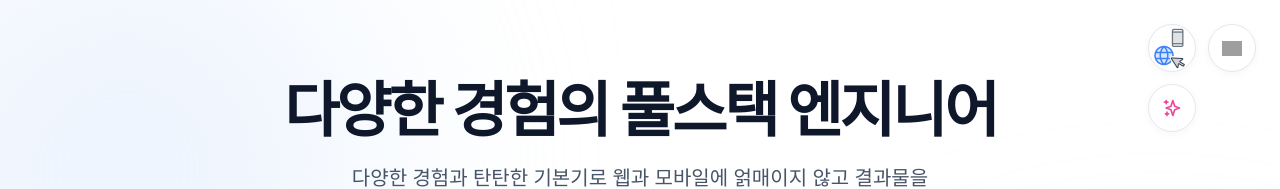
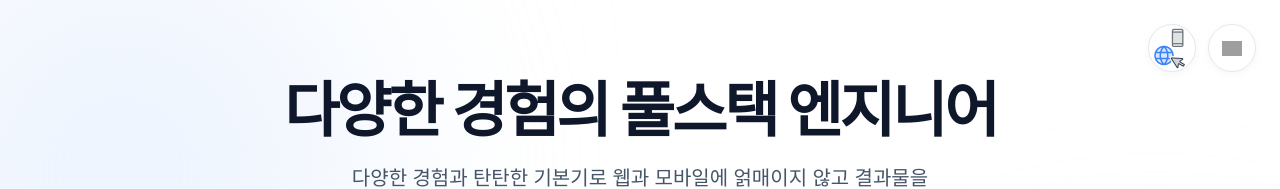
Before and after one commit to gyuminiai82/portfolio, a React (Vite) app: page / in a window 1280 px wide. Shown: the top 189 px of the page. Built offline with nearby package versions, Linux system fonts and the light colour scheme; grey boxes are pictures that could not be loaded; a web font is replaced by a local one.

Commit message:
UI: 페스티벌 플로팅 아이콘 제거

```diff
--- a/src/App.jsx
+++ b/src/App.jsx
@@ -122,44 +122,7 @@ function App() {
           </div>
         </a>
 
-        {/* 페스티벌 */}
-        <a
-          href="https://festival.minstudio.app"
-          target="_blank"
-          rel="noopener noreferrer"
-          className="group relative flex items-center justify-center w-12 h-12 bg-white hover:bg-slate-50 border border-slate-200 rounded-full shadow-[0_2px_8px_rgba(0,0,0,0.04)] hover:shadow-md transition-all duration-300 hover:-translate-y-0.5"
-        >
-          <svg xmlns="http://www.w3.org/2000/svg" className="h-5 w-5 text-pink-500 group-hover:rotate-12 transition-transform" fill="none" viewBox="0 0 24 24" stroke="currentColor" strokeWidth={2}>
-            <path strokeLinecap="round" strokeLinejoin="round" d="M5 3v4M3 5h4M6 17v4m-2-2h4m5-16l2.286 6.857L21 12l-5.714 2.143L13 21l-2.286-6.857L5 12l5.714-2.143L13 3z" />
-          </svg>
 
-          <div className="absolute right-full mr-4 top-1/2 -translate-y-1/2 opacity-0 translate-x-4 pointer-events-none group-hover:opacity-100 group-hover:translate-x-0 transition-all duration-400 z-50">
-            <div className="w-[220px] p-4 text-xs bg-white/95 backdrop-blur-md border border-slate-200/60 rounded-2xl shadow-[0_8px_30px_rgba(0,0,0,0.08)] flex flex-col gap-3">
-              <div className="font-extrabold text-slate-800 text-sm flex items-center gap-2 border-b border-slate-100 pb-2">
-                <span className="w-2 h-2 rounded-full bg-pink-500"></span>
-                페스티벌
-              </div>
-              <ul className="space-y-2 text-slate-600 font-medium leading-tight">
-                <li className="flex gap-2 break-keep">
-                  <span className="text-pink-500 font-bold w-10 shrink-0">Web</span>
-                  <span>Next.js 14 (App Router)</span>
-                </li>
-                <li className="flex gap-2 break-keep">
-                  <span className="text-pink-500 font-bold w-10 shrink-0">Infra</span>
-                  <span>Vercel Edge Network</span>
-                </li>
-                <li className="flex gap-2 break-keep">
-                  <span className="text-pink-500 font-bold w-10 shrink-0">DB</span>
-                  <span>Oracle Cloud (1-way TLS)</span>
-                </li>
-                <li className="flex gap-2 break-keep">
-                  <span className="text-pink-500 font-bold w-10 shrink-0">Media</span>
-                  <span>Vercel Image Optimization</span>
-                </li>
-              </ul>
-            </div>
-          </div>
-        </a>
 
 
       </div>
```
